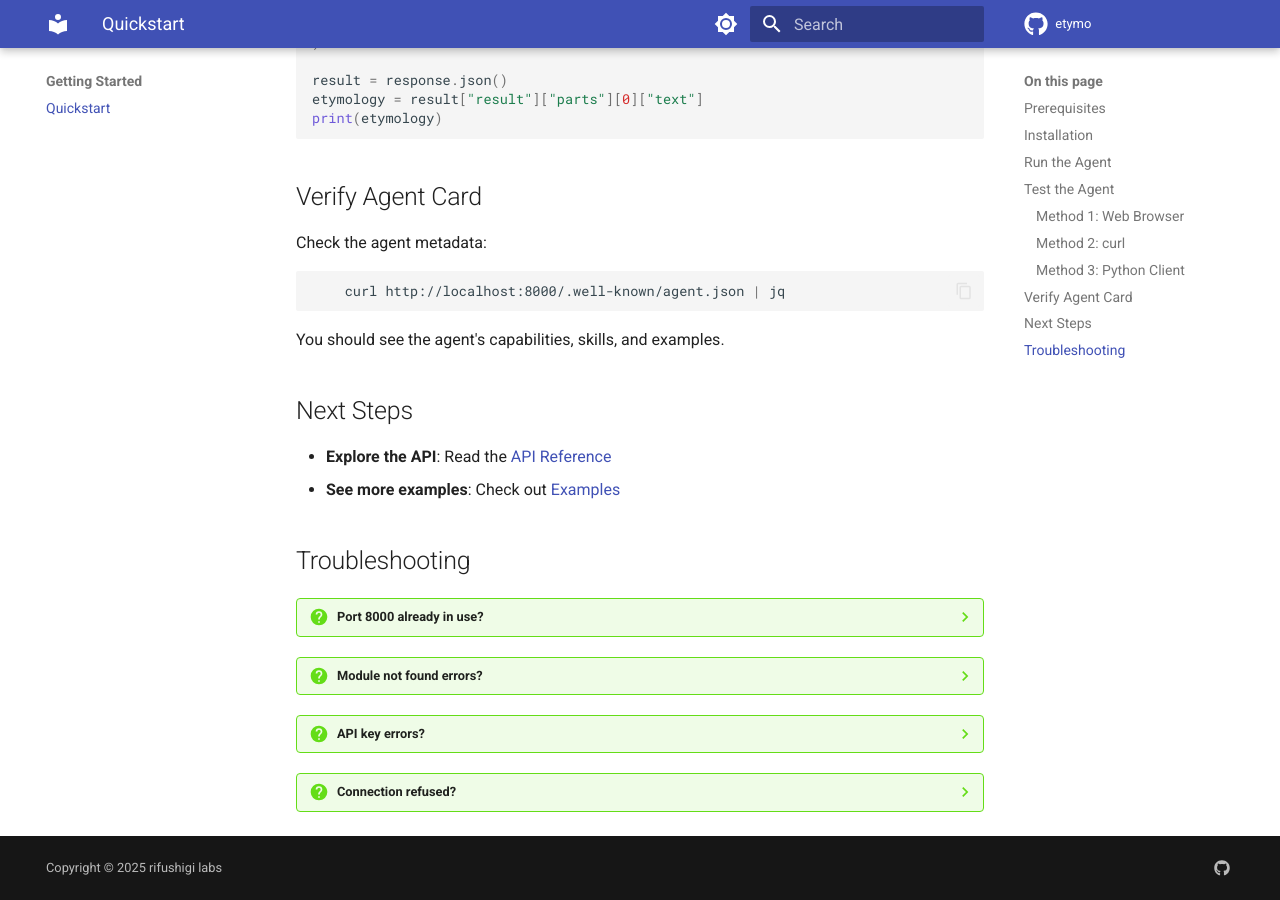
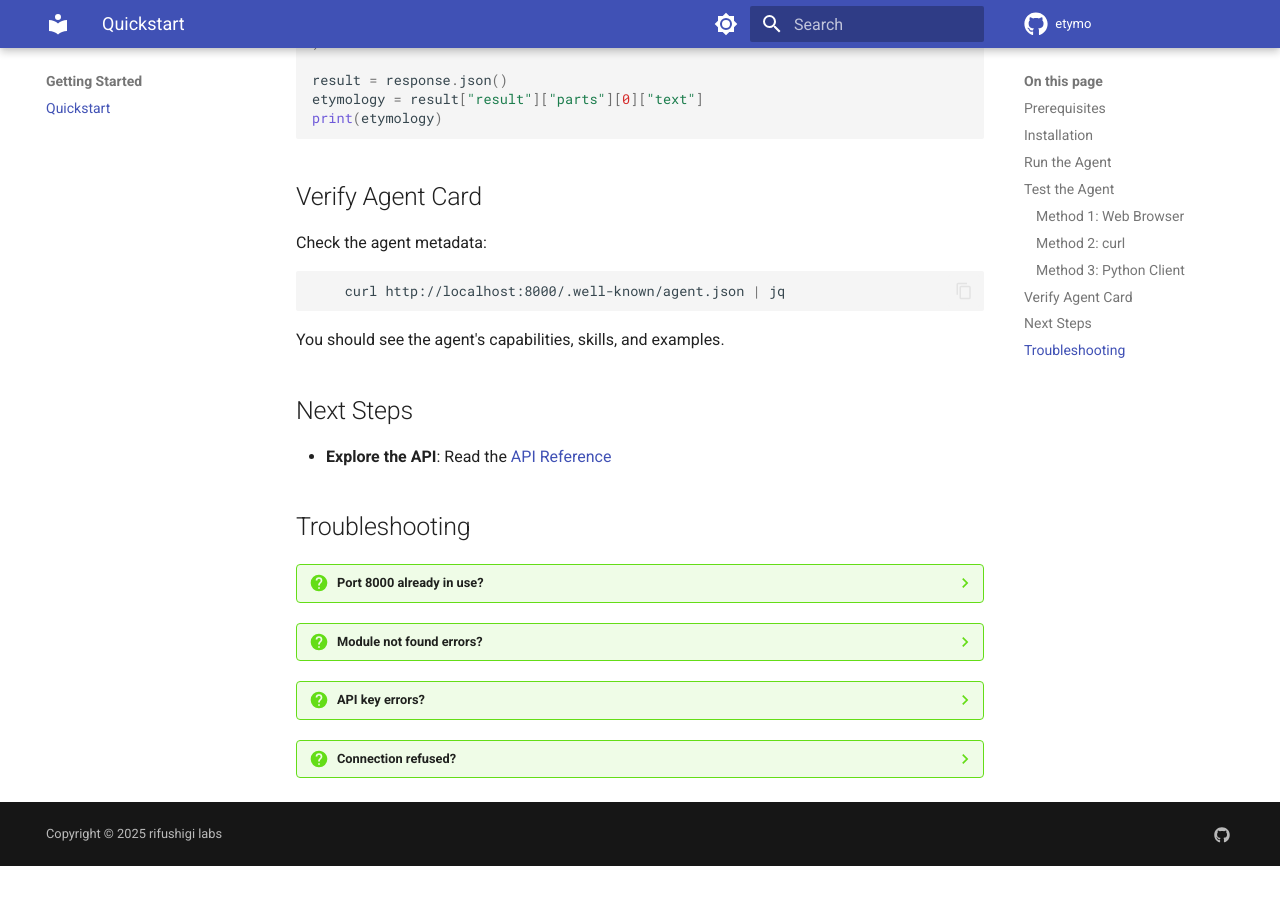
Before and after one commit to Rifushigi/etymo, an MkDocs documentation site: the page built from docs/quickstart.md, in a window 1280 px wide and 900 px high, scrolled down 2657 px. Built offline with MkDocs 1.6.1 and Material for MkDocs 9.7.7, drawn with Linux system fonts in a browser that asks for light colours; comment, search, counter and statistics services are not loaded; after the commit the page ends 3523 px from its top, so only the background shows below that.

Commit message:
fix: remove redundant examples link from quickstart documentation

```diff
--- a/docs/quickstart.md
+++ b/docs/quickstart.md
@@ -154,7 +154,6 @@ You should see the agent's capabilities, skills, and examples.
 ## Next Steps
 
 - **Explore the API**: Read the [API Reference](api.md)
-- **See more examples**: Check out [Examples](examples.md)
 
 ## Troubleshooting
 
```
